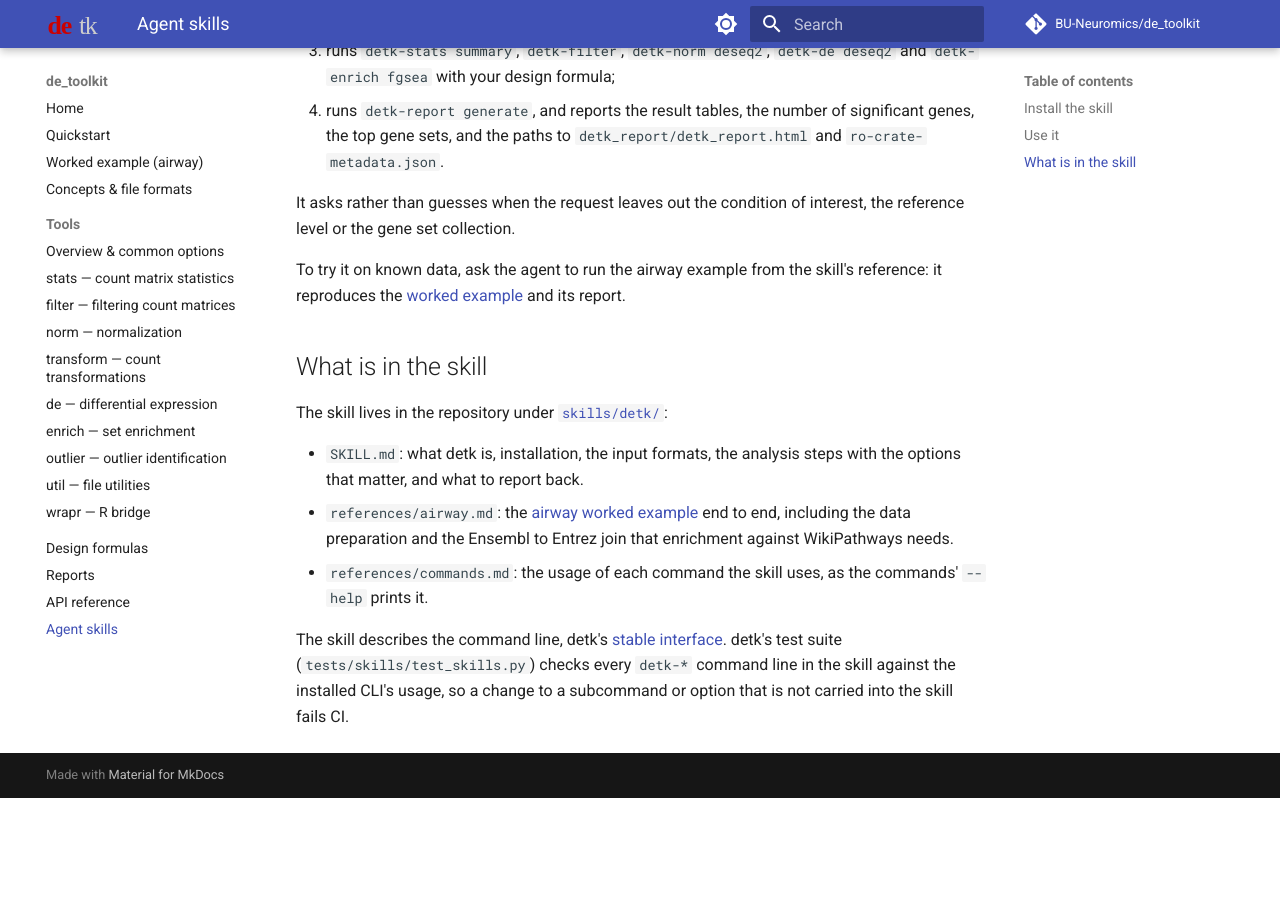
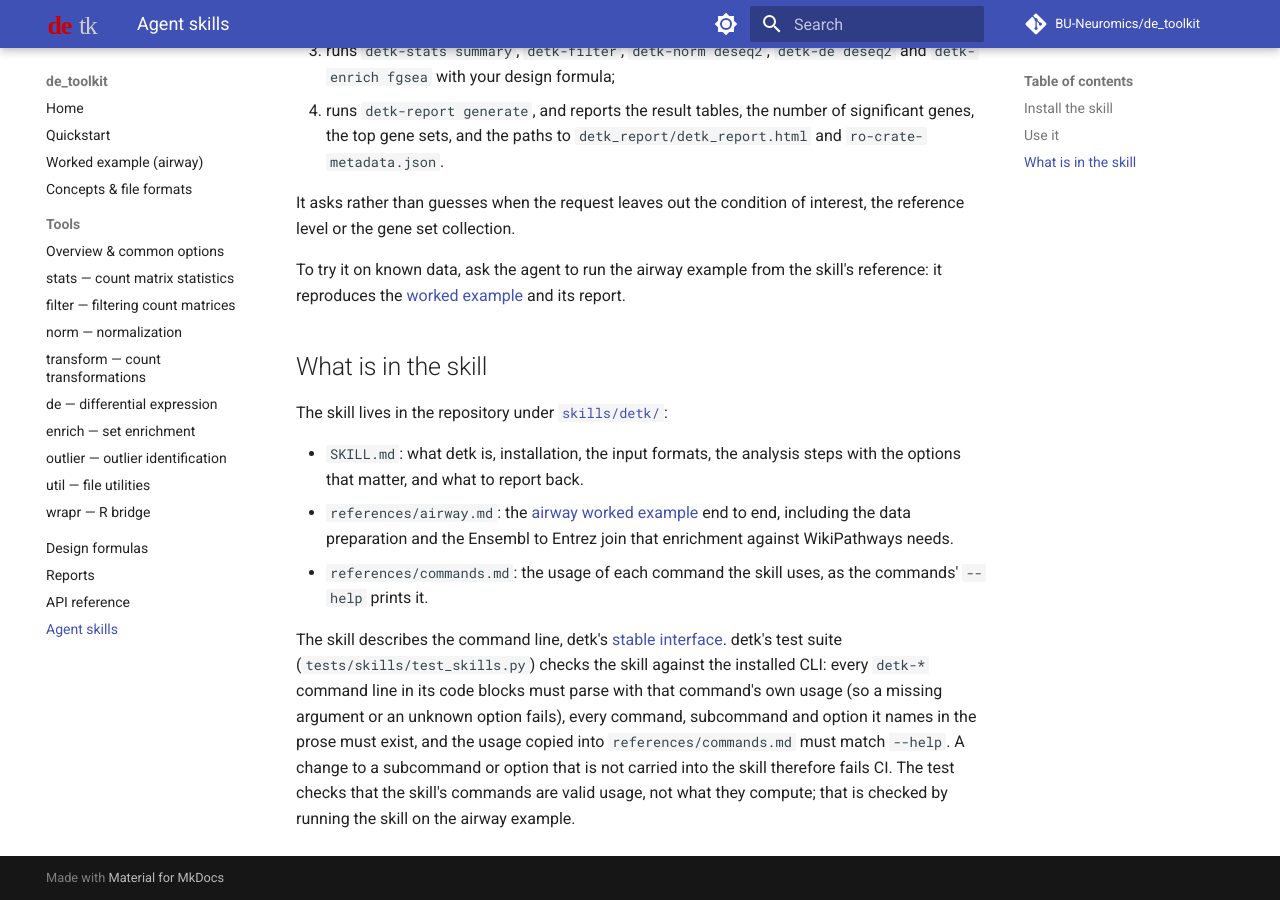
Before and after one commit to BU-Neuromics/de_toolkit, an MkDocs documentation site: the page built from docs/agent-skills.md, in a window 1280 px wide and 900 px high, scrolled down 1136 px. Built offline with MkDocs 1.6.1 and Material for MkDocs 9.7.7, drawn with Linux system fonts in a browser that asks for light colours; comment, search, counter and statistics services are not loaded; before the commit the page ends 1934 px from its top, so only the background shows below that.

```diff
--- a/docs/agent-skills.md
+++ b/docs/agent-skills.md
@@ -76,6 +76,12 @@ The skill lives in the repository under
   commands' `--help` prints it.
 
 The skill describes the command line, detk's [stable interface](index.md#stability).
-detk's test suite (`tests/skills/test_skills.py`) checks every `detk-*`
-command line in the skill against the installed CLI's usage, so a change to a
-subcommand or option that is not carried into the skill fails CI.
+detk's test suite (`tests/skills/test_skills.py`) checks the skill against
+the installed CLI: every `detk-*` command line in its code blocks must parse
+with that command's own usage (so a missing argument or an unknown option
+fails), every command, subcommand and option it names in the prose must
+exist, and the usage copied into `references/commands.md` must match
+`--help`. A change to a subcommand or option that is not carried into the
+skill therefore fails CI. The test checks that the skill's commands are valid
+usage, not what they compute; that is checked by running the skill on the
+airway example.
```
Also changed, not shown: .cogit/decisions/0010-keep-the-agent-skill-in-step-with-the-cli-through-a-test.md (+27 -13 lines), .cogit/journal/20261109T184604Z-revise-detk-0010.md (added, +11 -0 lines), 1 other file.
